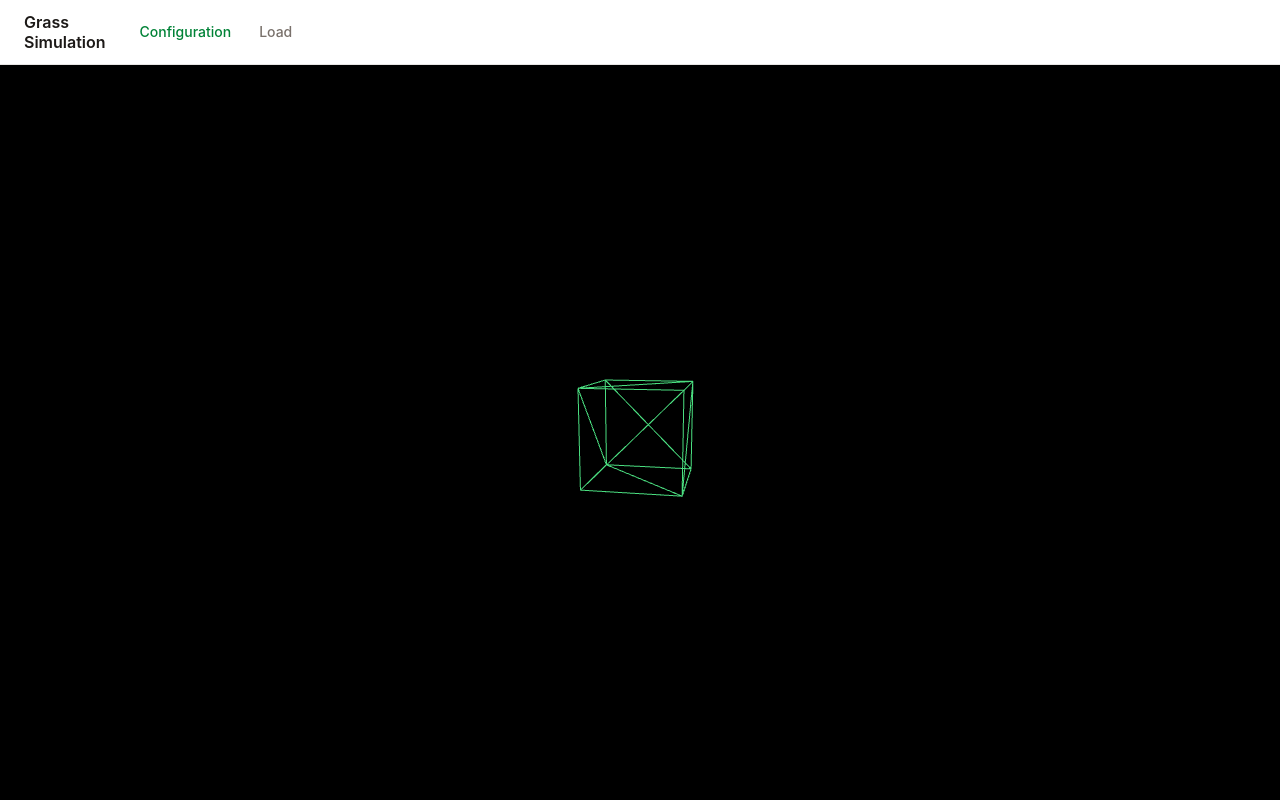
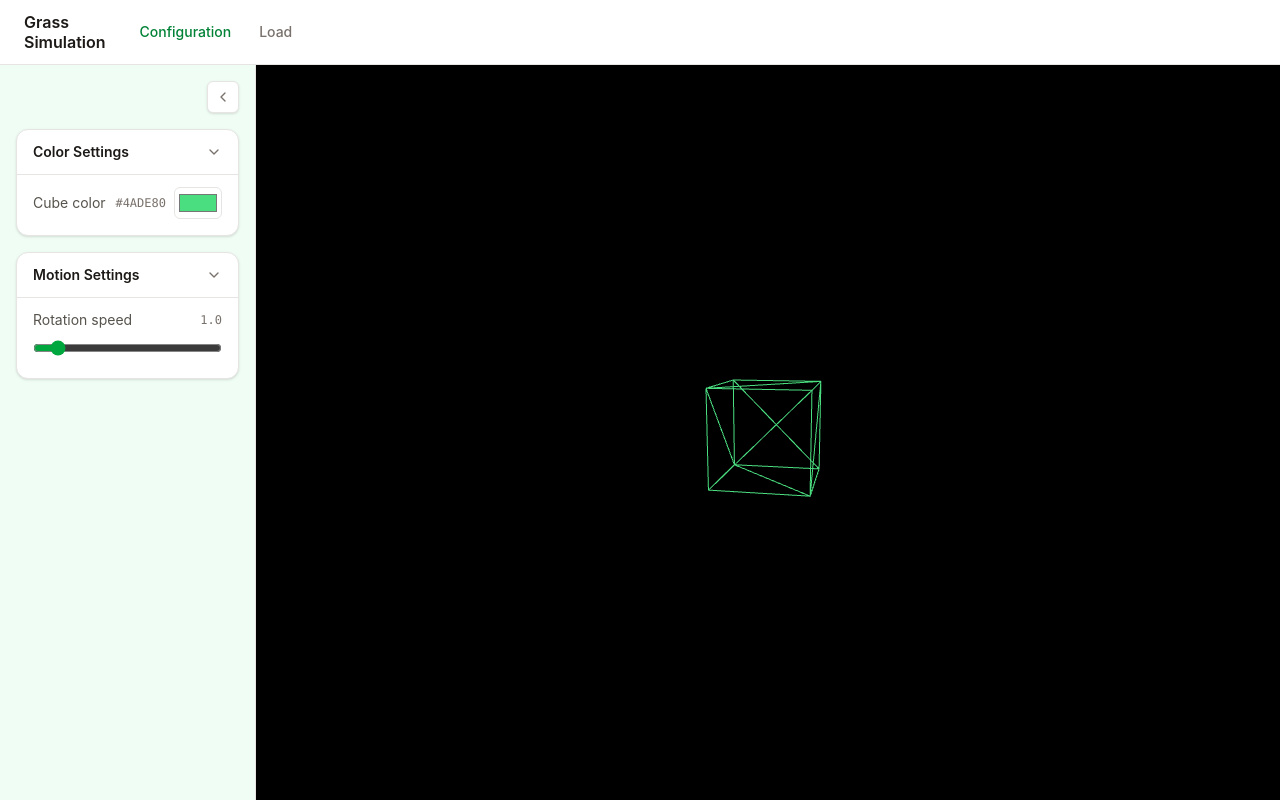
Before and after one commit to artdien/grass-sim, a React (Vite) app: page /configuration in a window 1280 px wide. Built offline with nearby package versions, Linux system fonts and the light colour scheme.

Commit message:
feat: implement sidebar

```diff
--- /dev/null
+++ b/src/CollapsibleSection.tsx
@@ -0,0 +1,37 @@
+import { useState } from 'react';
+import type { ReactNode } from 'react';
+
+interface Props {
+  title: string;
+  children: ReactNode;
+}
+
+export const CollapsibleSection = ({ title, children }: Props) => {
+  const [isOpen, setIsOpen] = useState(true);
+
+  return (
+    <section className="rounded-xl border border-stone-200 bg-white shadow-sm">
+      <button
+        type="button"
+        onClick={() => setIsOpen((prev) => !prev)}
+        aria-expanded={isOpen}
+        className="flex w-full items-center justify-between gap-2 rounded-xl px-4 py-3 focus-visible:ring-2 focus-visible:ring-green-600 focus-visible:ring-offset-2 focus-visible:ring-offset-white focus-visible:outline-none"
+      >
+        <span className="text-sm font-semibold text-stone-900">{title}</span>
+        <svg
+          className={`h-4 w-4 shrink-0 text-stone-500 transition-transform ${isOpen ? '' : '-rotate-90'}`}
+          viewBox="0 0 24 24"
+          fill="none"
+          stroke="currentColor"
+          strokeWidth={2}
+          strokeLinecap="round"
+          strokeLinejoin="round"
+          aria-hidden="true"
+        >
+          <path d="m6 9 6 6 6-6" />
+        </svg>
+      </button>
+      {isOpen && <div className="border-t border-stone-200 px-4 pt-3 pb-4">{children}</div>}
+    </section>
+  );
+};
--- a/src/ConfigurationPage.tsx
+++ b/src/ConfigurationPage.tsx
@@ -1,5 +1,13 @@
 import { Renderer } from '@/Renderer';
+import { SideBar } from '@/SideBar';
 
 export const ConfigurationPage = () => {
-  return <Renderer />;
+  return (
+    <div className="flex h-full">
+      <SideBar />
+      <div className="min-w-0 flex-1">
+        <Renderer />
+      </div>
+    </div>
+  );
 };
--- a/src/Renderer.tsx
+++ b/src/Renderer.tsx
@@ -40,22 +40,26 @@ export const Renderer: React.FC = () => {
     };
     animate();
 
-    // Resize
-    const handleResize = () => {
-      if (!container) return;
+    // Track the container, not the window, so the canvas also resizes
+    // when the sidebar collapses and the layout reflows.
+    const resizeObserver = new ResizeObserver(() => {
       const newWidth = container.clientWidth;
       const newHeight = container.clientHeight;
+      if (newWidth === 0 || newHeight === 0) {
+        return;
+      }
 
       camera.aspect = newWidth / newHeight;
       camera.updateProjectionMatrix();
 
       renderer.setSize(newWidth, newHeight);
-    };
-    window.addEventListener('resize', handleResize);
+    });
+    resizeObserver.observe(container);
 
     return () => {
-      window.removeEventListener('resize', handleResize);
       cancelAnimationFrame(animationFrameId);
+
+      resizeObserver.disconnect();
 
       geometry.dispose();
       material.dispose();
--- /dev/null
+++ b/src/SideBar.tsx
@@ -0,0 +1,79 @@
+import { useState } from 'react';
+import { CollapsibleSection } from '@/CollapsibleSection';
+
+export const SideBar = () => {
+  const [cubeColor, setCubeColor] = useState('#4ade80');
+  const [rotationSpeed, setRotationSpeed] = useState(1);
+  const [isOpen, setIsOpen] = useState(true);
+
+  return (
+    <aside
+      className={`flex h-full shrink-0 flex-col overflow-y-auto border-r border-stone-200 bg-green-50 transition-[width] duration-200 ${
+        isOpen ? 'w-1/5 gap-4 p-4' : 'w-14 items-center p-2'
+      }`}
+    >
+      <button
+        type="button"
+        onClick={() => setIsOpen((prev) => !prev)}
+        aria-expanded={isOpen}
+        aria-label={isOpen ? 'Collapse sidebar' : 'Expand sidebar'}
+        className="flex h-8 w-8 shrink-0 items-center justify-center self-end rounded-md border border-stone-200 bg-white text-stone-500 shadow-sm hover:text-stone-900 focus-visible:ring-2 focus-visible:ring-green-600 focus-visible:ring-offset-2 focus-visible:ring-offset-green-50 focus-visible:outline-none"
+      >
+        <svg
+          className={`h-4 w-4 transition-transform duration-200 ${isOpen ? 'rotate-0' : 'rotate-180'}`}
+          viewBox="0 0 24 24"
+          fill="none"
+          stroke="currentColor"
+          strokeWidth={2}
+          strokeLinecap="round"
+          strokeLinejoin="round"
+          aria-hidden="true"
+        >
+          <path d="m15 18-6-6 6-6" />
+        </svg>
+      </button>
+
+      {isOpen && (
+        <>
+          <CollapsibleSection title="Color Settings">
+            <div className="flex flex-wrap items-center justify-between gap-2 text-sm text-stone-600">
+              Cube color
+              <span className="flex flex-wrap items-center justify-end gap-2">
+                <span className="font-mono text-xs text-stone-500 uppercase">{cubeColor}</span>
+                <input
+                  type="color"
+                  aria-label="Cube color"
+                  value={cubeColor}
+                  onChange={(event) => setCubeColor(event.target.value)}
+                  className="h-8 w-12 cursor-pointer rounded-md border border-stone-200 bg-white p-0.5 focus-visible:ring-2 focus-visible:ring-green-600 focus-visible:ring-offset-2 focus-visible:ring-offset-white focus-visible:outline-none"
+                />
+              </span>
+            </div>
+          </CollapsibleSection>
+
+          <CollapsibleSection title="Motion Settings">
+            <div className="space-y-2">
+              <label
+                htmlFor="rotation-speed"
+                className="flex flex-wrap items-center justify-between gap-x-2 gap-y-1 text-sm text-stone-600"
+              >
+                Rotation speed
+                <span className="font-mono text-xs text-stone-500">{rotationSpeed.toFixed(1)}</span>
+              </label>
+              <input
+                id="rotation-speed"
+                type="range"
+                min={0}
+                max={10}
+                step={0.1}
+                value={rotationSpeed}
+                onChange={(event) => setRotationSpeed(Number(event.target.value))}
+                className="w-full accent-green-600 focus-visible:ring-2 focus-visible:ring-green-600 focus-visible:ring-offset-2 focus-visible:ring-offset-white focus-visible:outline-none"
+              />
+            </div>
+          </CollapsibleSection>
+        </>
+      )}
+    </aside>
+  );
+};
--- a/src/index.css
+++ b/src/index.css
@@ -1 +1,7 @@
 @import 'tailwindcss';
+
+/* The app is intentionally a light theme.
+   Keep native form controls (e.g. the <input type="color"> picker) light even when the OS is in dark mode. */
+:root {
+  color-scheme: light;
+}
```
